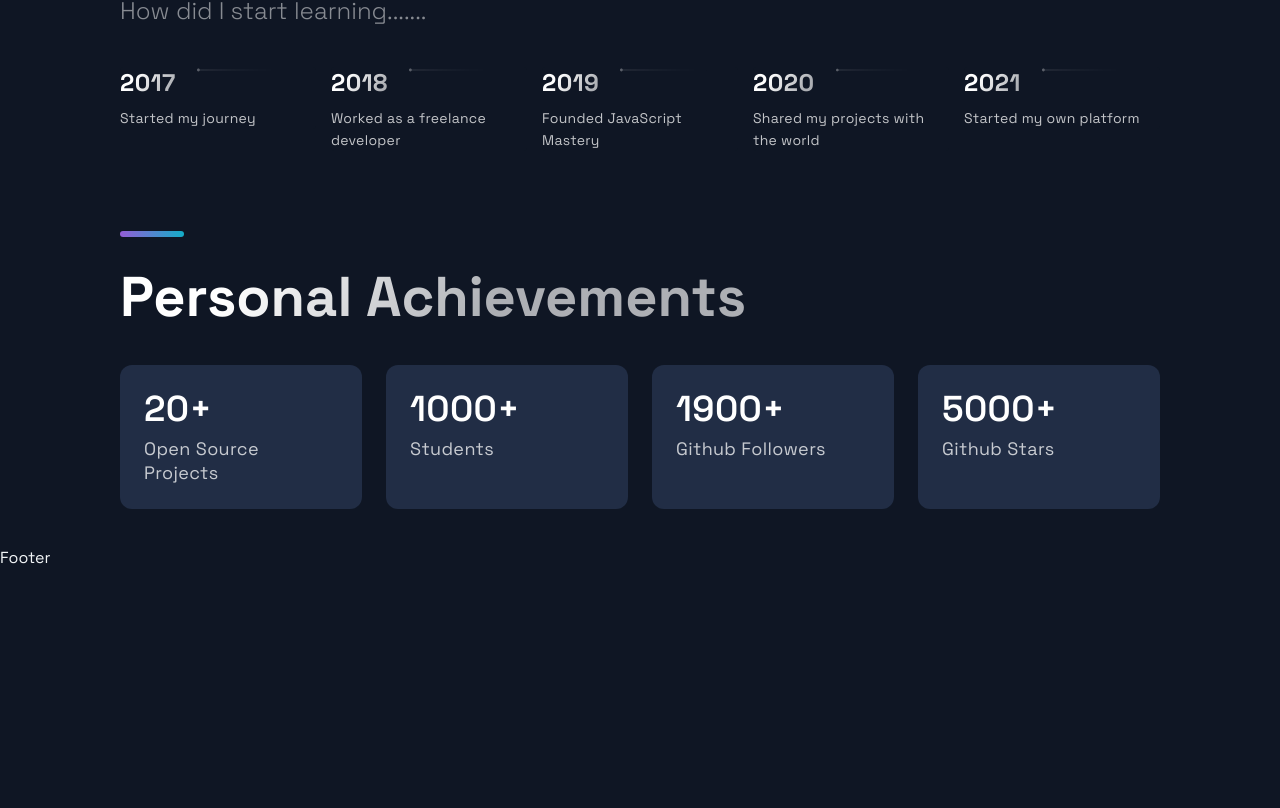
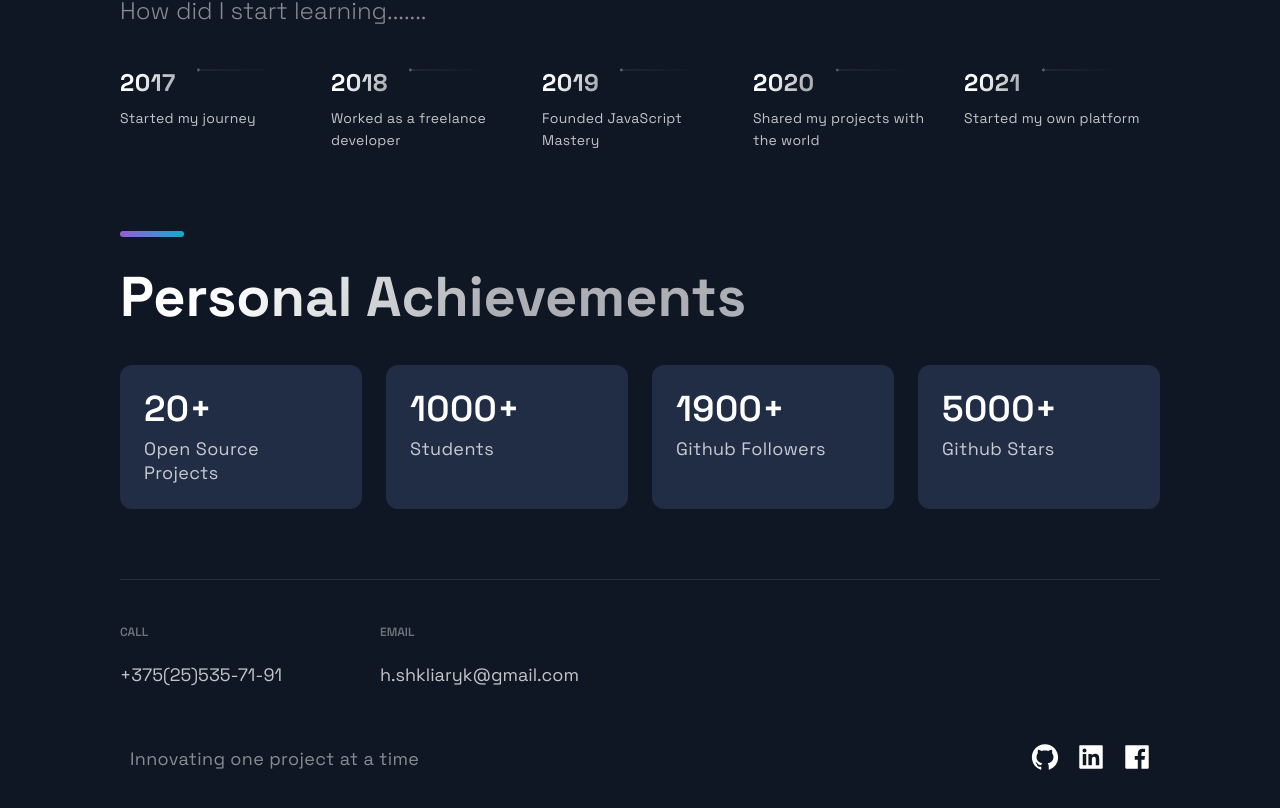
Before and after one commit to georgyshkliaryk/portfolio-website, a Next.js app: page / in a window 1280 px wide. Shown: the part 2774-3582 px from the top of the page. Before the commit the page ends 3342 px from the top, so only its background shows below. Built offline with nearby package versions, Linux system fonts and the light colour scheme.

Commit message:
footer section

```diff
--- a/src/components/Footer/Footer.js
+++ b/src/components/Footer/Footer.js
@@ -1,14 +1,49 @@
-import React from 'react';
-import { AiFillGithub, AiFillInstagram, AiFillLinkedin } from 'react-icons/ai';
+import React from "react";
+import { AiFillGithub, AiFillInstagram, AiFillLinkedin, AiFillFacebook } from "react-icons/ai";
 
-import { SocialIcons } from '../Header/HeaderStyles';
-import { CompanyContainer, FooterWrapper, LinkColumn, LinkItem, LinkList, LinkTitle, Slogan, SocialContainer, SocialIconsContainer } from './FooterStyles';
+import { SocialIcons } from "../Header/HeaderStyles";
+import {
+  CompanyContainer,
+  FooterWrapper,
+  LinkColumn,
+  LinkItem,
+  LinkList,
+  LinkTitle,
+  Slogan,
+  SocialContainer,
+  SocialIconsContainer,
+} from "./FooterStyles";
 
 const Footer = () => {
   return (
-    <div>
-      Footer
-    </div>
+    <FooterWrapper>
+      <LinkList>
+        <LinkColumn>
+          <LinkTitle>Call</LinkTitle>
+          <LinkItem href="tel:+375(25)535-71-91">+375(25)535-71-91</LinkItem>
+        </LinkColumn>
+        <LinkColumn>
+          <LinkTitle>Email</LinkTitle>
+          <LinkItem href="mailto:h.shkliaryk@gmail.com">
+            h.shkliaryk@gmail.com
+          </LinkItem>
+        </LinkColumn>
+      </LinkList>
+      <SocialIconsContainer>
+        <CompanyContainer>
+          <Slogan>Innovating one project at a time</Slogan>
+        </CompanyContainer>
+        <SocialIcons href="/">
+          <AiFillGithub size="3rem" />
+        </SocialIcons>
+        <SocialIcons href="/">
+          <AiFillLinkedin size="3rem" />
+        </SocialIcons>
+        <SocialIcons href="/">
+          <AiFillFacebook size="3rem" />
+        </SocialIcons>
+      </SocialIconsContainer>
+    </FooterWrapper>
   );
 };
 
```
